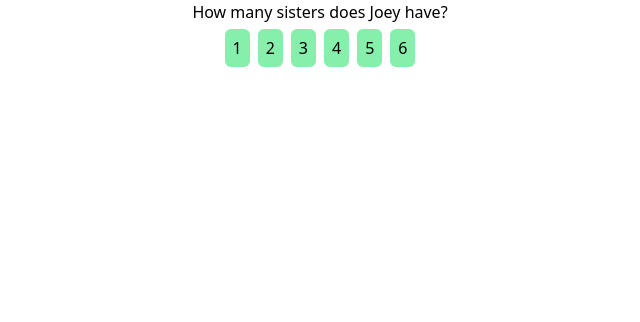
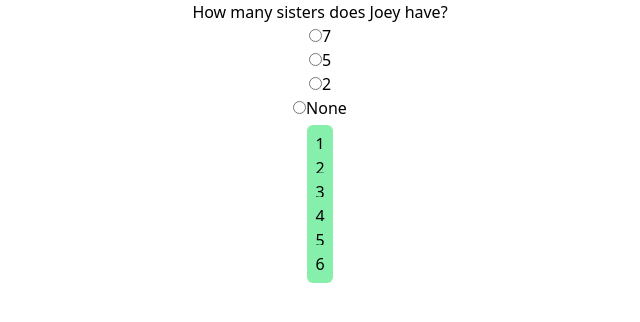
Before and after one commit to adnanjpg/redux-quiz, a React (Create React App) app: page / in a window 1280 px wide. Both pictures are taken after a click on the button "lets get Started!". Shown: the top 322 px of the page, without its empty margins (320-960 px from the left). Built offline with nearby package versions, Linux system fonts and the light colour scheme.

Commit message:
toggle answers

```diff
--- a/src/features/quiz/comps/Quiz.tsx
+++ b/src/features/quiz/comps/Quiz.tsx
@@ -1,6 +1,8 @@
+import { useState } from "react"
 import { useDispatch, useSelector } from "react-redux"
 import { useAppDispatch } from "../../../app/hooks"
-import { anyQuestionIsSelecteed, selectAllQuestionIds, selectSelectedQuestion, setSelectedQuestion, setToNextQuestion } from "../quizSlice"
+import { RootState } from "../../../app/store"
+import { anyQuestionIsSelecteed, isAnswerSelected, isQuestionMultiSelection, QuestionAnswer, selectAllQuestionIds, selectSelectedAnswersForQ, selectSelectedQuestion, setAnswer, setSelectedQuestion, setToNextQuestion, toggleAnswer } from "../quizSlice"
 
 export default () => {
     const anyIsSelected = useSelector(anyQuestionIsSelecteed)
@@ -34,7 +36,109 @@ function ShowSelectedQuestion() {
     const selected = useSelector(selectSelectedQuestion)!
 
     return <div>
-        {selected.text}
+        <span>{selected.text}</span>
+        <div key={selected.id}>
+            <ShowQuestionAnswers></ShowQuestionAnswers>
+        </div>
+    </div>
+}
+
+function ShowQuestionAnswers() {
+    const selectedQ = useSelector(selectSelectedQuestion)!
+
+    let answers = selectedQ.answers
+
+    let isMultiSelection = isQuestionMultiSelection(selectedQ)
+
+
+    if (isMultiSelection) {
+        return <div>{answers.map(ShowQAnswerCheckbox)}</div>
+    }
+
+    return ShowQuestionAnswersRadio()
+}
+
+function ShowQuestionAnswersRadio() {
+    const dispatch = useAppDispatch()
+
+    const selectedQ = useSelector(selectSelectedQuestion)!
+    const qid = selectedQ.id
+
+    const selectedAnswers = useSelector(state => selectSelectedAnswersForQ({
+        state: state as RootState,
+        qid: qid,
+    }))?.ansids
+
+    // as this is a radio, there is only 1 selected value.
+    // we make sure of that by calling setAnswer and not
+    // toggleAnswer
+    const selectedAnswerId = selectedAnswers?.at(0)
+
+    let answers = selectedQ.answers
+
+    const onToggleChange = (e: React.ChangeEvent<HTMLInputElement>) => {
+
+        e.persist()
+
+        return dispatch(
+            setAnswer({
+                ansid: e.target.value, qid: qid
+            })
+        )
+    }
+
+    return (
+        <div >
+            {
+                answers.map(e =>
+                    <div key={e.id}>
+                        <input
+                            type="radio"
+                            value={e.id}
+                            checked={e.id === selectedAnswerId}
+                            onChange={onToggleChange}
+                            name={e.id} />
+                        {e.text}
+                    </div>
+                )
+            }
+        </div>
+    )
+}
+
+function ShowQAnswerCheckbox(ans: QuestionAnswer) {
+    const dispatch = useAppDispatch()
+
+    const selectedQ = useSelector(selectSelectedQuestion)!
+
+    const qid = selectedQ.id
+    const ansid = ans.id
+
+    const isAnsSelected = useSelector(state => isAnswerSelected({
+        state: state as RootState,
+        qid: qid,
+        ansid: ansid,
+    }))
+
+    const onToggleChange = (e: React.ChangeEvent<HTMLInputElement>) => {
+        e.persist()
+
+        return dispatch(
+            toggleAnswer({
+                ansid: ans.id,
+                qid: qid,
+                ischecked: e.target.checked
+            })
+        )
+    }
+
+    return <div key={ansid}>
+        <input
+            type="checkbox"
+            checked={isAnsSelected}
+            onChange={onToggleChange}
+        />
+        <span>{ans.text}</span>
     </div>
 }
 
@@ -54,6 +158,7 @@ function ShowSelectableQuestion(id: string) {
     const switchToQuestion = () => dispatch(setSelectedQuestion(id))
 
     return (
+        <div key={id}>
             <a>
                 <span
                     onClick={switchToQuestion}
@@ -61,5 +166,6 @@ function ShowSelectableQuestion(id: string) {
                     {id}
                 </span>
             </a>
+        </div>
     )
 }
--- a/src/features/quiz/quizSlice.ts
+++ b/src/features/quiz/quizSlice.ts
@@ -35,7 +35,14 @@ const initialState: QuizState = {
 }
 
 // this will be used to determine wether to show a radio or a checkbox
-const isQuizMultiSelection = (que: Question) => que.correctAnswersIds.length > 1
+export const isQuestionMultiSelection = (que: Question) => que.correctAnswersIds.length > 1
+
+export const selectSelectedAnswersForQ = (props: { state: RootState, qid: string }) => {
+    return props.state.quiz.selectedAnswers.find(e => e.qid === props.qid)
+}
+
+export const isAnswerSelected = (props: { state: RootState, qid: string, ansid: string }) => selectSelectedAnswersForQ({ state: props.state, qid: props.qid })?.ansids.includes(props.ansid)
+
 
 const isAnswerCorrect = (ans: QuestionAnswer, que: Question) => que.correctAnswersIds.includes(ans.id)
 
@@ -66,6 +73,44 @@ export const quizSlice = createSlice(
         reducers: {
             setSelectedQuestion: (state, action: PayloadAction<string>) => {
                 state.selectedQuestionId = action.payload
+            },
+            // for checkboxes
+            toggleAnswer: (state, action: PayloadAction<{ qid: string, ansid: string, ischecked: boolean }>) => {
+                state.selectedAnswers = state.selectedAnswers.map(e => {
+                    if (e.qid != action.payload.qid) return e
+
+                    const ecopy = { ...e }
+
+                    if (action.payload.ischecked) {
+                        ecopy.ansids.push(action.payload.ansid)
+                    } else {
+                        ecopy.ansids = ecopy.ansids.filter(e => e != action.payload.ansid)
+                    }
+
+                    return ecopy
+                })
+            },
+            // for radios, it invalidates all other options
+            setAnswer: (state, action: PayloadAction<{ qid: string, ansid: string }>) => {
+
+                if (!state.selectedAnswers.some(e => e.qid === action.payload.qid)) {
+                    state.selectedAnswers = [
+                        ...state.selectedAnswers,
+                        {
+                            qid: action.payload.qid,
+                            ansids: [action.payload.ansid]
+                        }
+                    ]
+                }
+
+                state.selectedAnswers = state.selectedAnswers.map(e => {
+                    if (e.qid != action.payload.qid) return e
+
+                    return {
+                        ...e,
+                        ansids: [action.payload.ansid]
+                    }
+                })
             }
         }
     }
@@ -101,7 +146,7 @@ export const selectSelectedQuestion = (state: RootState) => {
 export const selectAllQuestions = (state: RootState) => state.quiz.questions
 export const selectAllQuestionIds = (state: RootState) => selectAllQuestions(state).map(e => e.id)
 
-export const { setSelectedQuestion } = quizSlice.actions
+export const { setSelectedQuestion, toggleAnswer, setAnswer } = quizSlice.actions
 
 export const setToNextQuestion = (): AppThunk =>
     (dispatch, getState) => {
```
Lines whose indentation alone changed are shown as unchanged.
